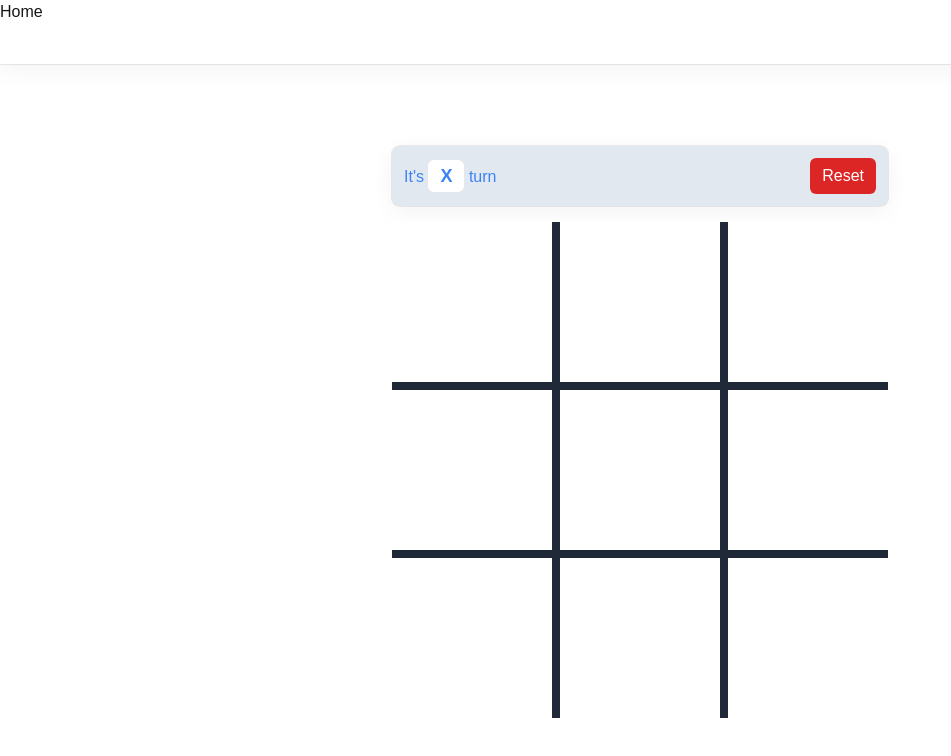
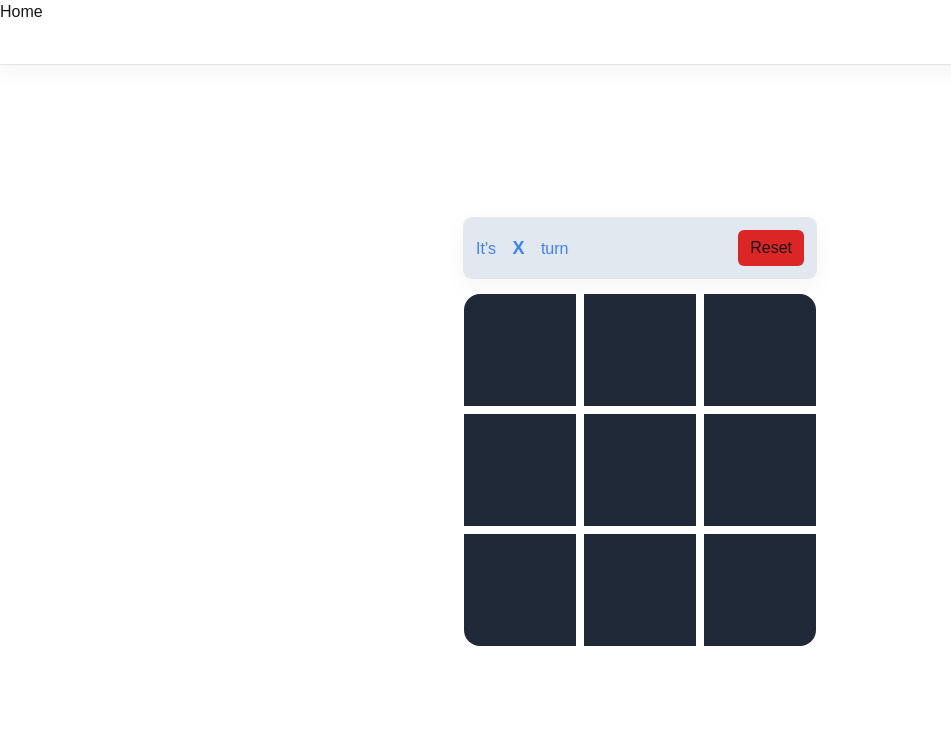
Before and after one commit to LittleT0fu/nextjs-xo-game, a Next.js app: page /tictactoe in a window 1280 px wide. Shown: the top 756 px of the page, without its empty margins (0-951 px from the left). Built offline with nearby package versions, Linux system fonts and the light colour scheme.

Commit message:
style: new board style

```diff
--- a/src/app/tictactoe/layout.tsx
+++ b/src/app/tictactoe/layout.tsx
@@ -3,7 +3,7 @@ import Header from "@/components/Header";
 
 export default function layout({ children }: any) {
   return (
-    <div className="h-dvh flex flex-col">
+    <div className="h-dvh flex flex-col  bg-chalk">
       <Header />
       {children}
     </div>
--- a/src/components/Square.tsx
+++ b/src/components/Square.tsx
@@ -16,12 +16,12 @@ export default function Square({
   currentPlayer,
   winning,
 }: SquareProps) {
-  const classname = "group w-[10rem] h-[10rem] text-[5rem]";
+  const classname = "group w-[7rem] h-[7rem] text-[5rem] text-chalk";
   const pClassname =
     "w-full w-full opacity-0 group-hover:opacity-100 duration-150 text-gray-400";
   if (!value) {
     return (
-      <button className={`${classname} bg-white`} onClick={setValue}>
+      <button className={`${classname} bg-gray-800`} onClick={setValue}>
         <p className={`${pClassname}`}>{currentPlayer}</p>
       </button>
     );
@@ -31,11 +31,11 @@ export default function Square({
       className={`${classname} ${
         value === "X"
           ? winning
-            ? "text-red-600 bg-red-200"
-            : "text-red-600 bg-white"
+            ? "bg-red-400"
+            : "bg-gray-800"
           : winning
-          ? "text-green-600 bg-green-200"
-          : "text-green-600 bg-white"
+          ? "bg-green-400"
+          : "bg-gray-800"
       } `}
       disabled
     >
--- a/src/components/modal/Modal.tsx
+++ b/src/components/modal/Modal.tsx
@@ -26,10 +26,21 @@ export default function Modal({
   }, [onClose]);
   return (
     <>
-      <div className="fixed inset-0 bg-black bg-opacity-40 flex justify-center items-center transition-opacity duration-300">
+      <div className="fixed inset-0 bg-black bg-opacity-60 flex justify-center items-center transition-opacity duration-300">
         <div className="bg-white p-5 rounded-md shadow-lg max-w-sm md:ax-w-md mx-auto transition-transform duration-300 transform-gpu">
-          <button onClick={onClose}>Close</button>
-          {children}
+          <div className="flex flex-col">
+            {children}
+            <div className="flex justify-center">
+              <button onClick={onClose} className="" title="Restart?">
+                <img
+                  width={40}
+                  height={40}
+                  src="https://static.thenounproject.com/png/904768-200.png"
+                  alt=""
+                />
+              </button>
+            </div>
+          </div>
         </div>
       </div>
     </>
--- a/src/containers/Board.tsx
+++ b/src/containers/Board.tsx
@@ -37,28 +37,27 @@ export default function Board() {
   }
 
   function reset() {
-    setBoard(Array(boardSize * boardSize).fill(null));
+    setBoard(board.map(() => null));
     setWinnerLine([]);
     setCurrentPlayer(Math.round(Math.random() * 1) === 1 ? "X" : "O");
     setAction([]);
   }
 
   function checkWinner() {
+    console.log(board);
     const size = Math.sqrt(board.length);
     const lines = [];
 
     // Rows
     for (let i = 0; i < size; i++) {
-      let value = board.slice(i * size, i * size + size);
       let indexLine = [];
       for (let j = i * size; j < size * (i + 1); j++) {
         indexLine.push({
           index: j,
-          value: value[j],
+          value: board[j],
         });
       }
       lines.push(indexLine);
-      // lines.push(board.slice(i * size, i * size + size));
     }
 
     // Cols
@@ -86,6 +85,8 @@ export default function Board() {
       });
     }
     lines.push(diag1, diag2);
+
+    console.log(lines);
     // Check for winner
     for (let line of lines) {
       if (line.every((cell) => cell.value === "X")) {
@@ -99,6 +100,7 @@ export default function Board() {
     if (action.length >= 9) {
       return "Tile";
     }
+
     return null;
   }
 
@@ -125,7 +127,7 @@ export default function Board() {
             {" "}
             <p className="text-blue-500">
               It's{" "}
-              <span className="px-3 py-1.5 bg-white rounded-md text-lg font-bold ">
+              <span className="px-3 py-1.5 bg-chalk rounded-md text-lg font-bold ">
                 {currentPlayer}
               </span>{" "}
               turn
@@ -134,14 +136,14 @@ export default function Board() {
           <div className="right flex ">
             <button
               onClick={reset}
-              className="bg-red-600 rounded-md px-3 py-1.5 text-white hover:bg-red-700 active:bg-red-800"
+              className="bg-red-600 rounded-md px-3 py-1.5 text-chalk hover:bg-red-700 active:bg-red-800"
             >
               Reset
             </button>
           </div>
         </div>
         <div
-          className={`relative grid grid-cols-[repeat(3,minmax(0,1fr))] overflow-hidden bg-gray-800 gap-2 w-[496px] w-[496px]`}
+          className={`relative rounded-2xl grid grid-cols-[repeat(3,minmax(0,1fr))] overflow-hidden gap-2`}
         >
           {board.map((_, index) => {
             return (
@@ -160,7 +162,9 @@ export default function Board() {
         </div>
       </div>
       <Modal isOpen={isModalOPen} onClose={winHandler}>
-        Hello
+        <div className="p-4 text-[28px]">
+          {winner !== "Tile" ? "winner is " + winner : "Tile !"}
+        </div>
       </Modal>
     </>
   );
--- a/tailwind.config.ts
+++ b/tailwind.config.ts
@@ -26,6 +26,9 @@ module.exports = {
       },
       boxShadow:{
         'frame': 'rgba(0, 0, 0, 0.05) 0px 6px 24px 0px, rgba(0, 0, 0, 0.08) 0px 0px 0px 1px;'
+      } ,
+      colors:{
+        'chalk' : 'fbf7f5'
       }
     },
   },
```
